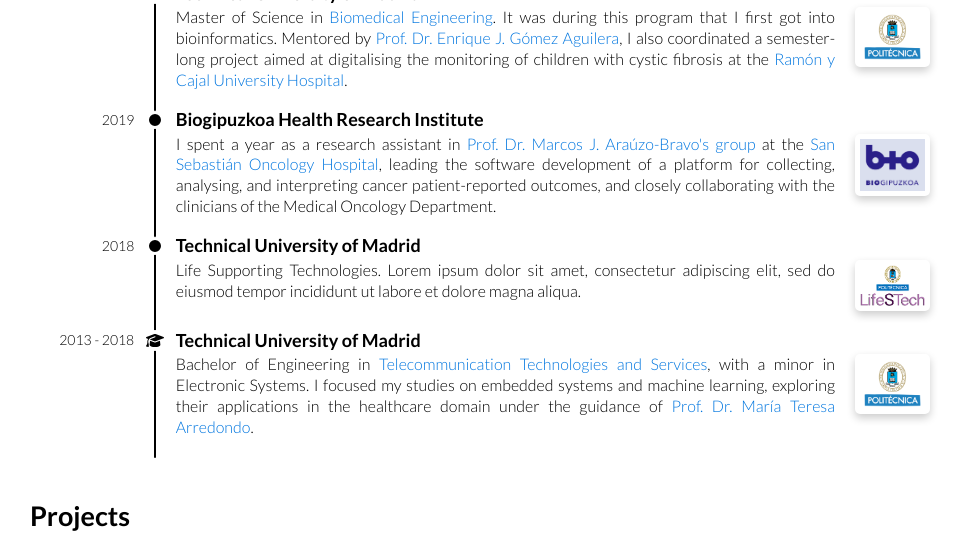
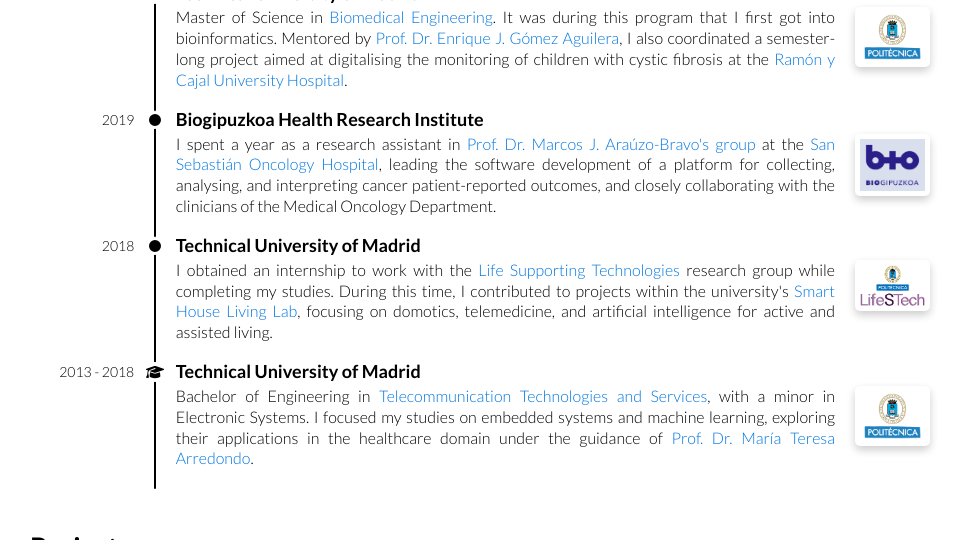
Before and after one commit to ivadym/ivadym.github.io, a Jekyll site: the page built from index.html, in a window 1280 px wide and 900 px high, scrolled down 819 px, cut to the strip 0-540 px from the top of the window. Shown: the whole strip, without its empty margins (160-1124 px from the left). Built offline with Jekyll 4.4.1, drawn with Linux system fonts in a browser that asks for light colours.

Commit message:
LifeSTech timeline description

```diff
--- a/_includes/timeline.html
+++ b/_includes/timeline.html
@@ -141,8 +141,13 @@
     <div class="timeline-description">
       <p>
         <img src="/assets/images/timeline/LifeSTech.png" alt="Life Supporting Technologies" />
-        Life Supporting Technologies. Lorem ipsum dolor sit amet, consectetur adipiscing elit, sed
-        do eiusmod tempor incididunt ut labore et dolore magna aliqua.
+        I obtained an internship to work with the
+        <a href="https://www.lst.tfo.upm.es/" target="_blank">Life Supporting Technologies</a>
+        research group while completing my studies. During this time, I contributed to projects
+        within the university's
+        <a href="https://www.lst.tfo.upm.es/living-labs/" target="_blank">Smart House Living Lab</a
+        >, focusing on domotics, telemedicine, and artificial intelligence for active and assisted
+        living.
       </p>
     </div>
   </div>
```
